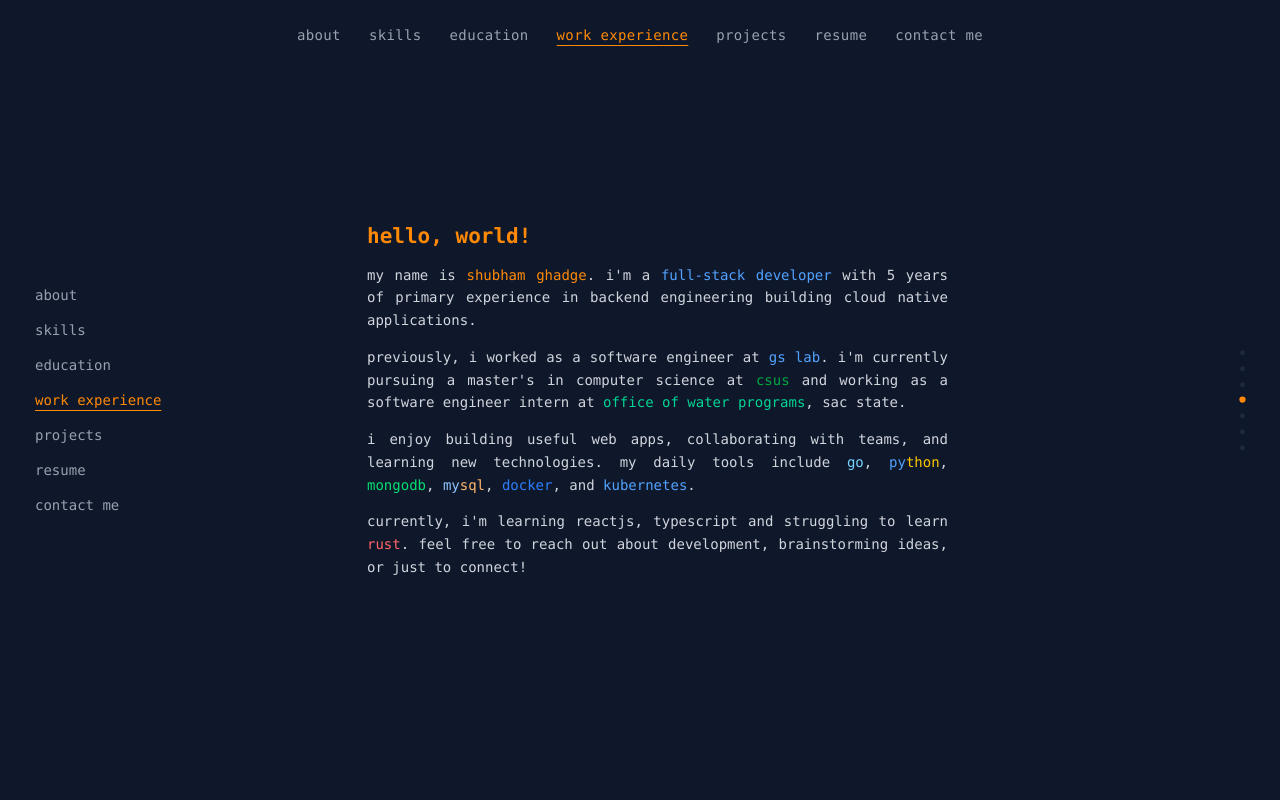
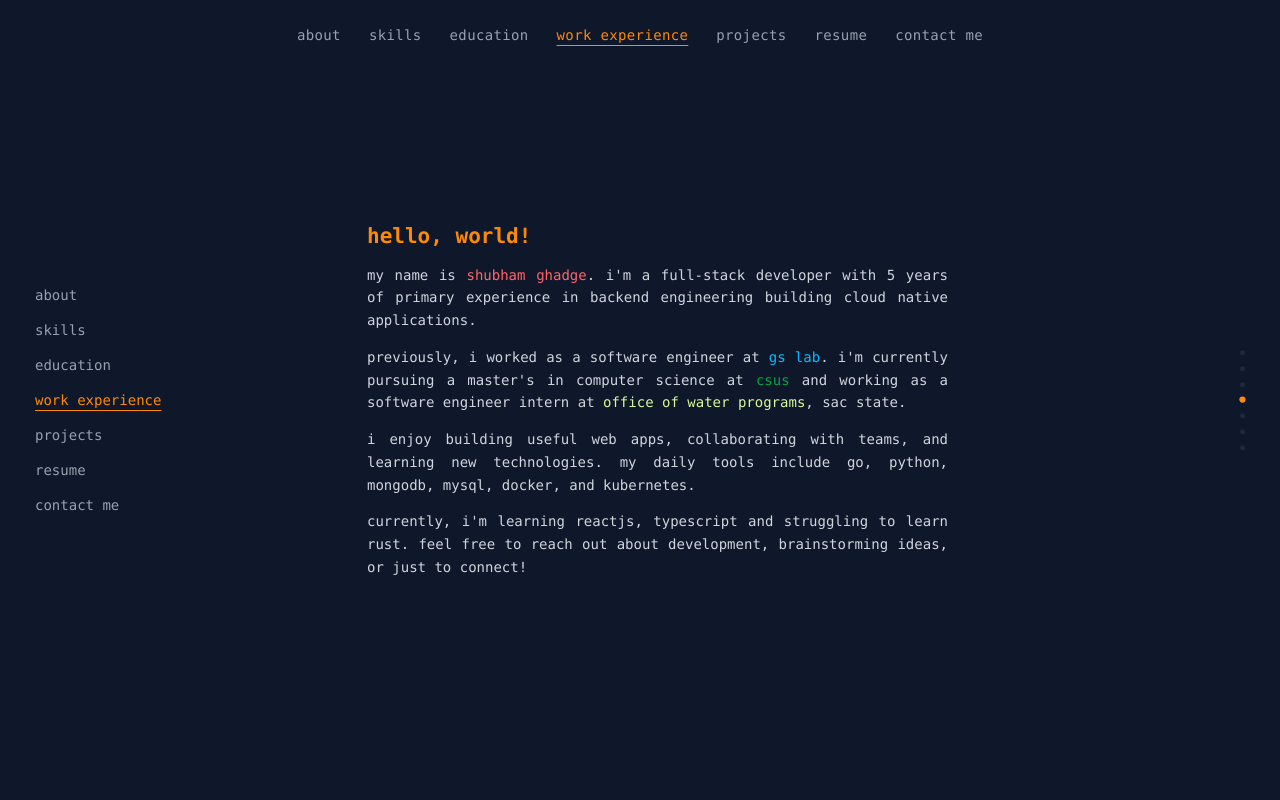
Before and after one commit to shghadge/shghadge.github.io, a React (Vite) app: page / in a window 1280 px wide. Shown: the top 800 px of the page. Built offline with nearby package versions, Linux system fonts and the light colour scheme.

Commit message:
about page use less colors

```diff
--- a/src/components/About.tsx
+++ b/src/components/About.tsx
@@ -5,20 +5,20 @@ const About = () => {
         <h1 className="mb-4 lowercase text-2xl font-bold text-orange-400">hello, world!</h1>
         <div className="space-y-4 text-base leading-relaxed lowercase text-justify">
           <p>
-            my name is <span className="text-orange-400 ">shubham ghadge</span>. i'm a <span className="text-blue-400">full-stack developer</span> with 5 years of primary experience in backend engineering building <span className="">cloud native applications</span>.
+            my name is <span className="text-red-400 ">shubham ghadge</span>. i'm a full-stack developer with 5 years of primary experience in backend engineering building <span className="">cloud native applications</span>.
           </p>
           <p>
-            previously, I worked as a software engineer at <span className="text-blue-400"><a href="https://www.linkedin.com/company/gs-lab/about/" target="_blank">GS Lab</a></span>. I'm currently pursuing a master's in computer science at <span className="text-green-600"><a href="https://www.csus.edu/" target="_blank">CSUS</a></span> and working as a software engineer intern at <span className="text-emerald-400"><a href="https://www.owp.csus.edu/" target="_blank">office of water programs</a></span>, sac state.
+            previously, I worked as a software engineer at <span className="text-sky-400"><a href="https://www.linkedin.com/company/gs-lab/about/" target="_blank">GS Lab</a></span>. I'm currently pursuing a master's in computer science at <span className="text-green-600"><a href="https://www.csus.edu/" target="_blank">CSUS</a></span> and working as a software engineer intern at <span className="text-lime-200"><a href="https://www.owp.csus.edu/" target="_blank">office of water programs</a></span>, sac state.
           </p>
           {/* <p>
             on the internet, I go by <span className="text-blue-400">shghadge</span>.
           </p> */}
           <p>
-            I enjoy building <span className="">useful web apps</span>, collaborating with <span className="">teams</span>, and learning <span className="">new technologies</span>. My daily tools include <span className="text-sky-300">Go</span>, <span className="text-blue-400">Py</span><span className="text-yellow-400">thon</span>, <span className="text-green-400">MongoDB</span>, <span className="text-blue-300">My</span><span className="text-orange-300">SQL</span>, <span className="text-blue-500">Docker</span>, and <span className="text-blue-400">Kubernetes</span>.
+            I enjoy building useful web apps, collaborating with teams, and learning new technologies. My daily tools include Go, Python, MongoDB, MySQL, Docker, and Kubernetes.
             {/* I'm mostly active in the <span className="text-orange-400">Go community</span>. */}
           </p>
           <p>
-            Currently, I'm learning ReactJS, TypeScript and struggling to learn <span className="text-red-400">Rust</span>.  Feel free to reach out about development, <span className="">brainstorming ideas</span>, or just to <span className="">connect</span>!
+            Currently, I'm learning ReactJS, TypeScript and struggling to learn Rust.  Feel free to reach out about development, brainstorming ideas, or just to connect!
           </p>
         </div>
       </div>
```
